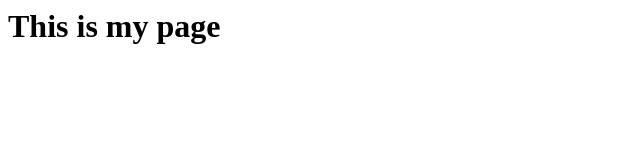
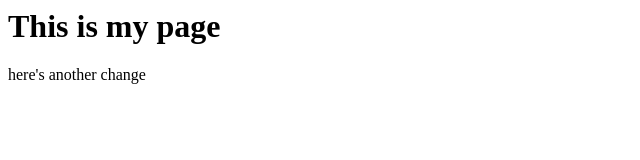
Before and after one commit to tylerboFS/code-stretch-8, a plain HTML site: page index.html in a window 1280 px wide. Shown: the whole page, without its empty margins (0-640 px from the left). Drawn offline with Linux system fonts and the light colour scheme.

Commit message:
Made a p change

```diff
--- a/index.html
+++ b/index.html
@@ -4,5 +4,6 @@
   </head>
   <body>
     <h1>This is my page</h1>
+    <p>here's another change</p>
   </body>
 </html>
```
